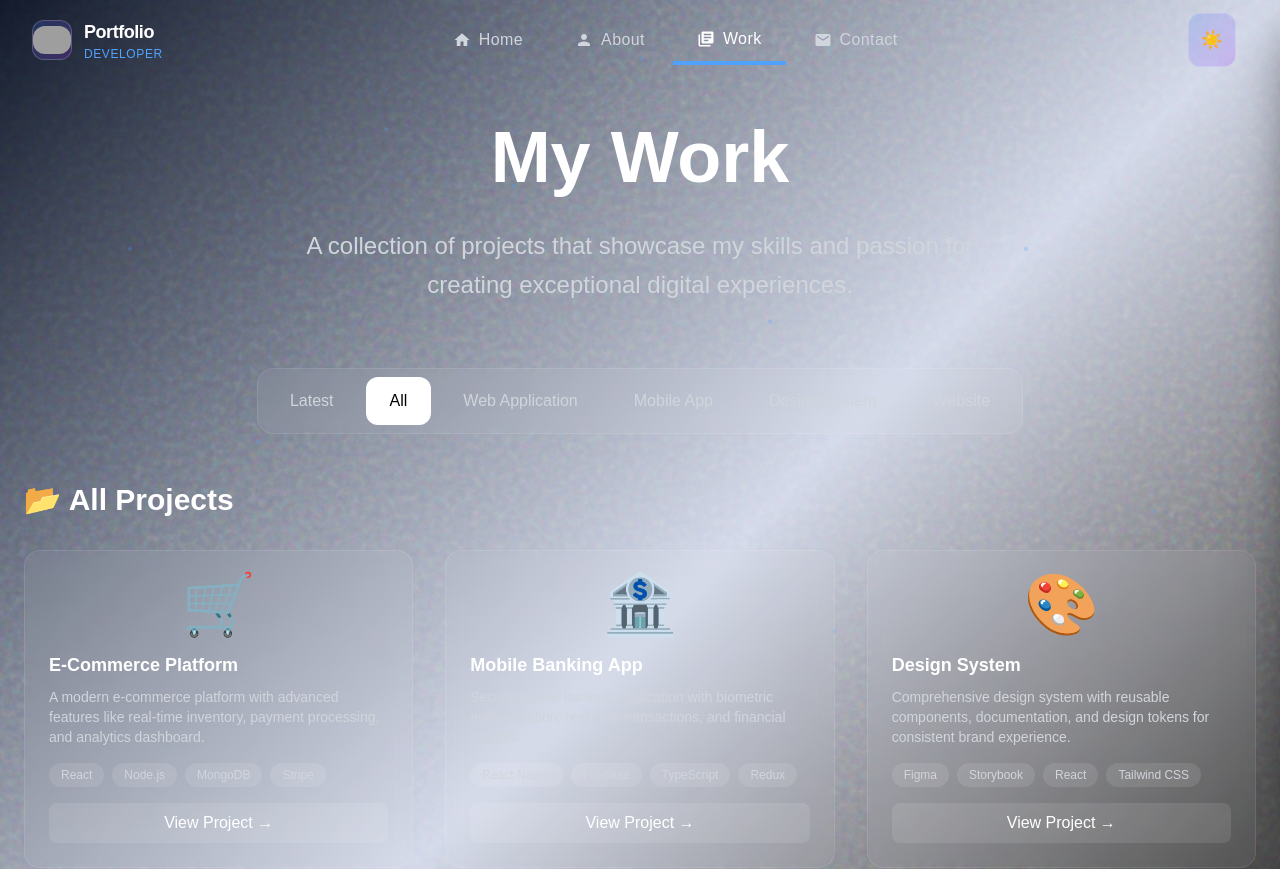
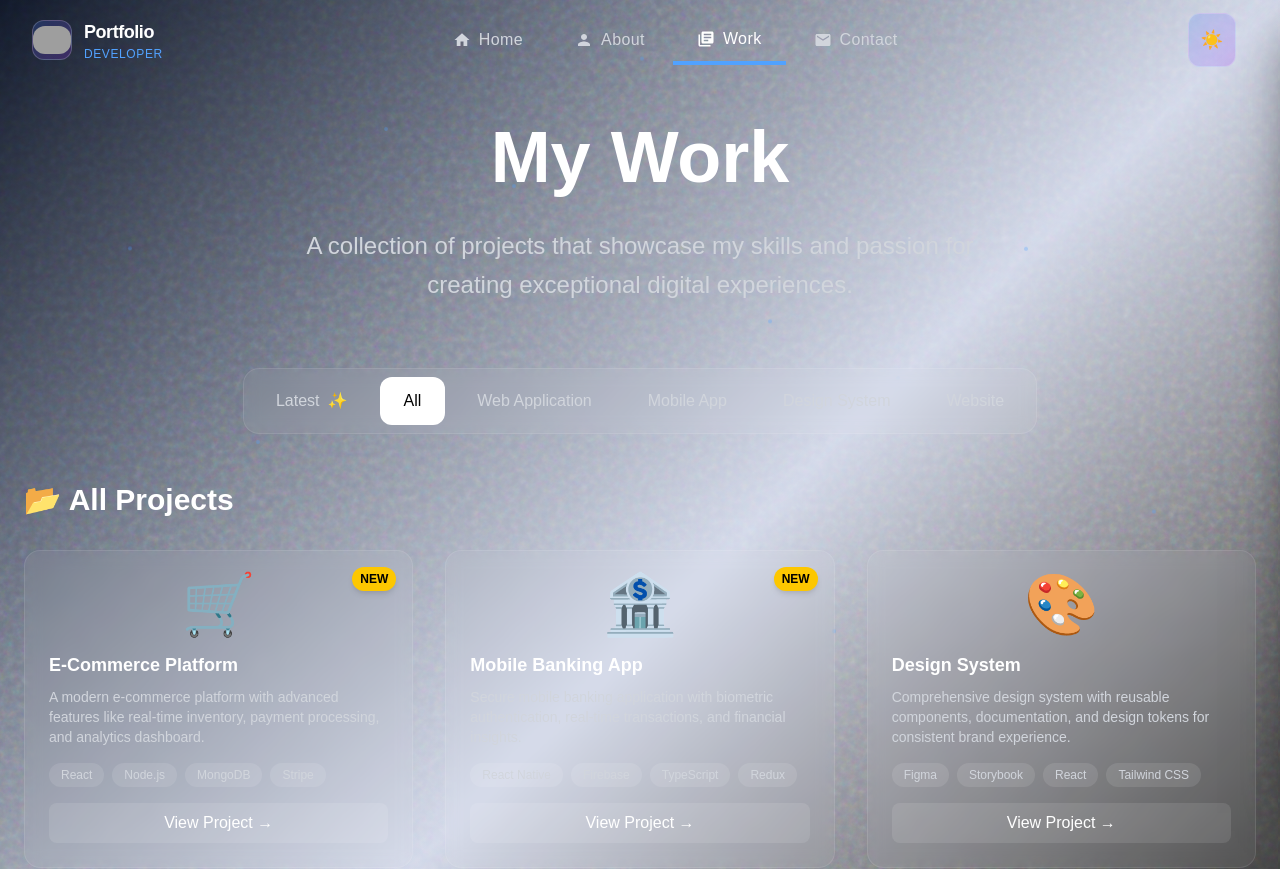
Before and after one commit to abuhurairah-dev/portfolio, a Next.js app: page /work in a window 1280 px wide. Shown: the top 869 px of the page. Built offline with nearby package versions, Linux system fonts and the light colour scheme; grey boxes are pictures that could not be loaded.

Commit message:
enhancement(work): add new label in the projects card

```diff
--- a/app/work/page.tsx
+++ b/app/work/page.tsx
@@ -103,7 +103,7 @@ export default function Work() {
                   <button
                     key={category}
                     onClick={() => setSelectedCategory(category)}
-                    className={`px-6 py-3 rounded-xl font-medium transition-all duration-300 ${
+                    className={`px-6 py-3 rounded-xl font-medium transition-all duration-300 flex items-center gap-2 ${
                       selectedCategory === category
                         ? isDarkMode
                           ? "bg-white text-black"
@@ -114,6 +114,7 @@ export default function Work() {
                     }`}
                   >
                     {category}
+                    {category === "Latest" && <span className="text-yellow-400">✨</span>}
                   </button>
                 ))}
               </div>
@@ -126,18 +127,25 @@ export default function Work() {
                   isDarkMode ? "text-white" : "text-gray-900"
                 }`}
               >
-                📂 All Projects
+                📂 {selectedCategory === "All" ? "All Projects" : selectedCategory + " Projects"}
               </h2>
               <div className="grid md:grid-cols-2 lg:grid-cols-3 gap-8">
                 {filteredProjects.map((project) => (
                   <div
                     key={project.id}
-                    className={`group p-6 rounded-2xl transition-all duration-500 hover:scale-[1.03] hover:shadow-xl ${
+                    className={`group relative p-6 rounded-2xl transition-all duration-500 hover:scale-[1.03] hover:shadow-xl ${
                       isDarkMode
                         ? "bg-white/5 backdrop-blur-sm border border-white/10 hover:bg-white/10"
                         : "bg-white shadow-sm border border-gray-200 hover:shadow-md"
                     }`}
                   >
+                    {/* "New" badge for latest projects */}
+                    {project.latest && (
+                      <span className="absolute top-4 right-4 bg-yellow-400 text-black text-xs font-bold px-2 py-1 rounded-full shadow-md">
+                        NEW
+                      </span>
+                    )}
+
                     <div className="text-6xl mb-4 text-center">{project.image}</div>
                     <h3
                       className={`text-lg font-semibold mb-2 ${
```
